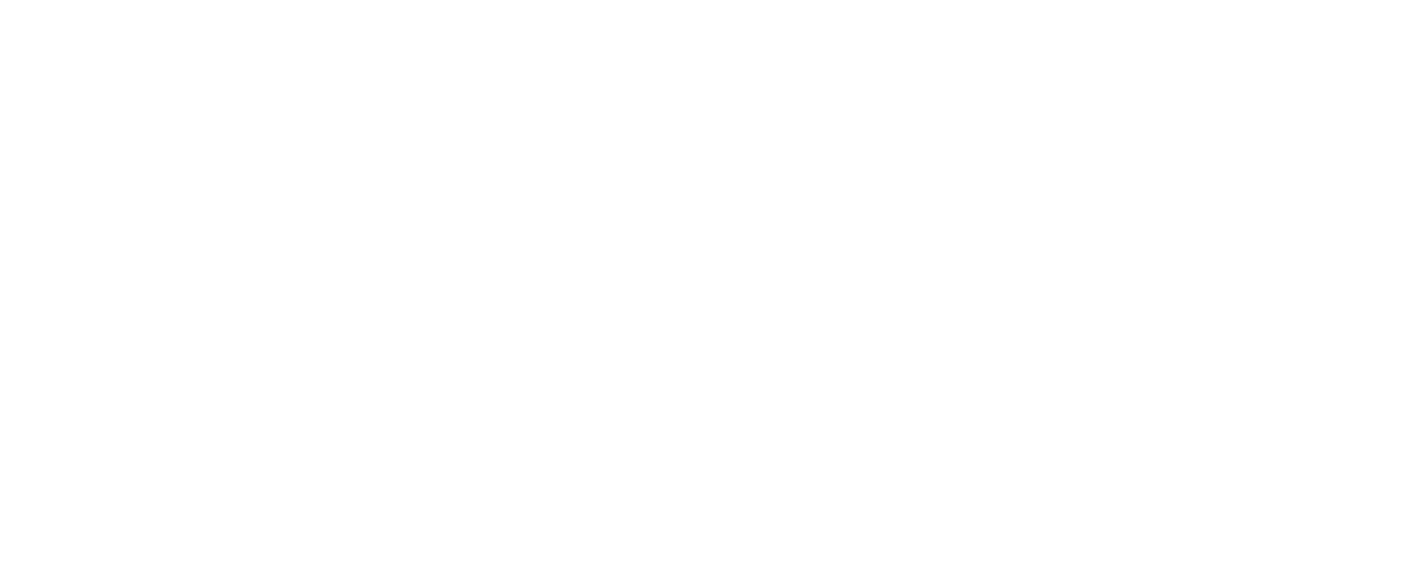
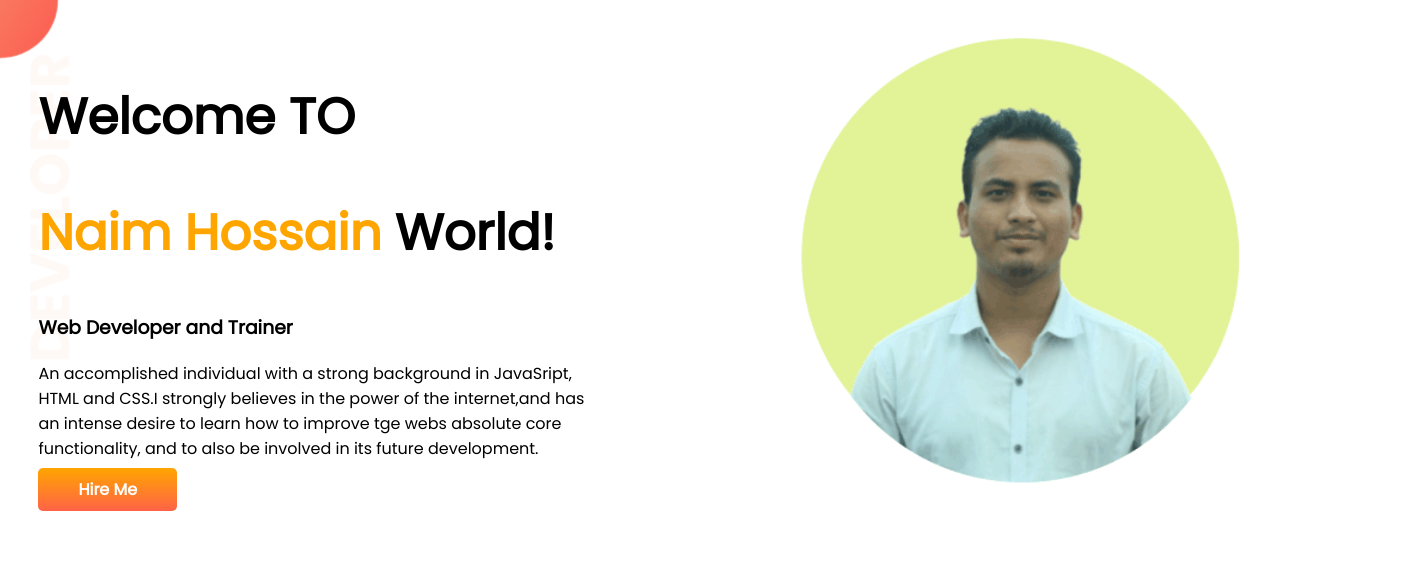
Before and after one commit to Naim108/developer-portfolio, a plain HTML site: page index.html in a window 1280 px wide. Shown: the whole page, 1411 px wide, since content can reach past the window. Drawn offline with Linux system fonts and the light colour scheme.

Commit message:
banner added

```diff
--- a/index.html
+++ b/index.html
@@ -1,13 +1,36 @@
 <!DOCTYPE html>
 <html lang="en">
+
 <head>
     <meta charset="UTF-8">
     <meta http-equiv="X-UA-Compatible" content="IE=edge">
     <meta name="viewport" content="width=device-width, initial-scale=1.0">
     <title>Naim Portfolio</title>
+    <link rel="preconnect" href="https://fonts.googleapis.com">
+    <link rel="preconnect" href="https://fonts.gstatic.com" crossorigin>
+    <link href="https://fonts.googleapis.com/css2?family=Poppins&display=swap" rel="stylesheet">
     <link rel="stylesheet" href="style.css">
 </head>
+
 <body>
+    <section class="top-banner">
+        <div class="half-width">
+            <h1>Welcome TO</h1>
+            <h1> <span class="orange-color"> Naim Hossain </span> World!</h1>
+            <h3>Web Developer and Trainer</h3>
+            <p>An accomplished individual with a strong background in JavaSript, HTML and CSS.I strongly believes in the
+                power of the internet,and has an intense desire to learn how to improve tge webs absolute core
+                functionality, and to also be involved in its future development. </p>
+            <a class="link-button" target="blank" href="https://www.facebook.com">Hire Me</a>
+        </div>
+        <div class="half-width">
+
+            <img src="images/naim.png" alt="images of Naim Hossain">
+        </div>
+    </section>
+
+
 
 </body>
+
 </html>
--- a/style.css
+++ b/style.css
@@ -0,0 +1,33 @@
+body{
+    font-family: 'Poppins', sans-serif;
+    margin: 0;
+}
+h1{
+    font-size: 50px;
+}
+.orange-color {
+    color:orange
+}
+section{
+    display: flex;
+}
+.half-width{
+    width: 50%;
+    padding: 3%;
+}
+.half-width img{
+    width: 130%;
+}
+.link-button {
+    text-decoration: none;
+    background-image: linear-gradient(orange,tomato);
+    padding: 10px 40px;
+    border-radius: 5px;
+    color: white;
+    font-weight: bold;
+
+}
+.top-banner{
+    background-image: url(images/top-banner.png);
+    background-repeat: no-repeat;
+}
```
Also changed, not shown: images/dream-bg.png (added), images/exp-bg.png (added), images/naim.png (added), images/top-banner.png (added).
